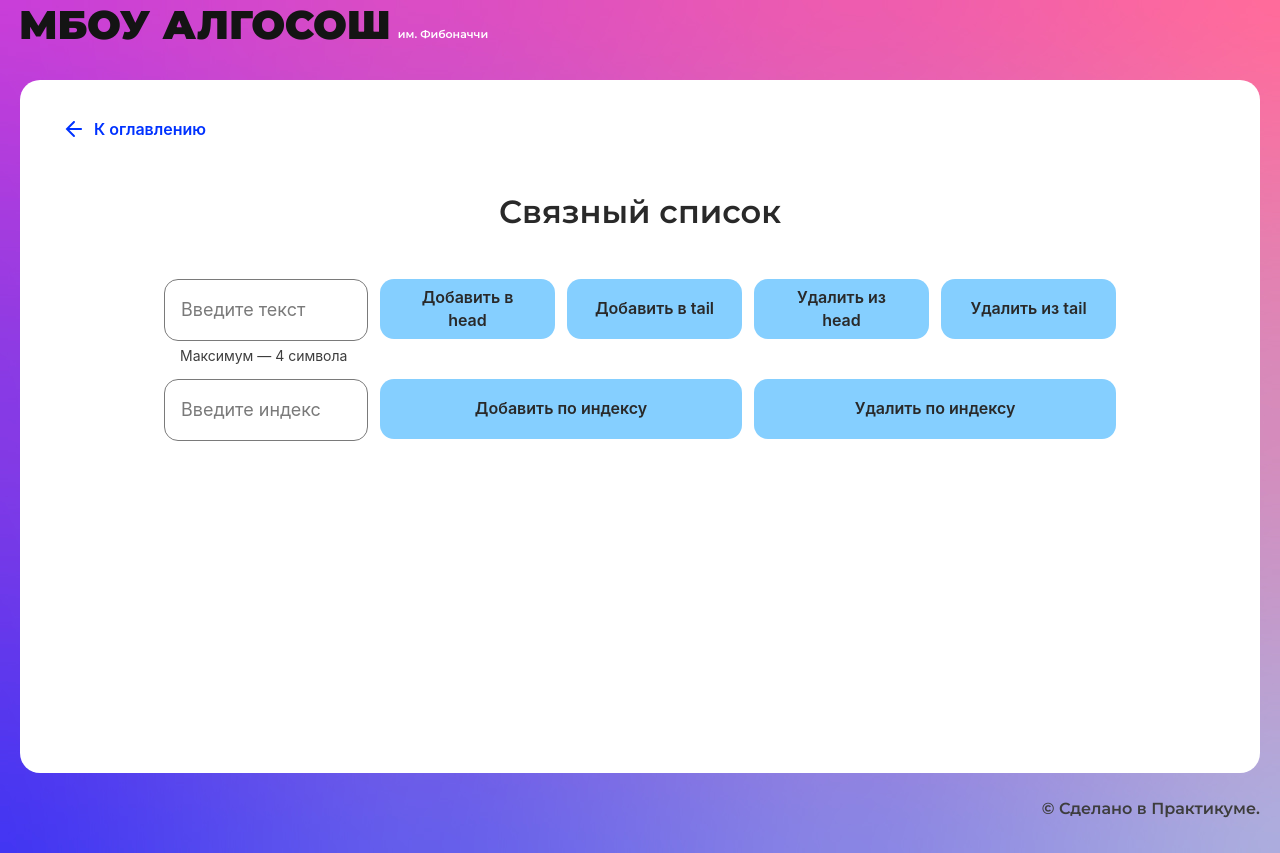
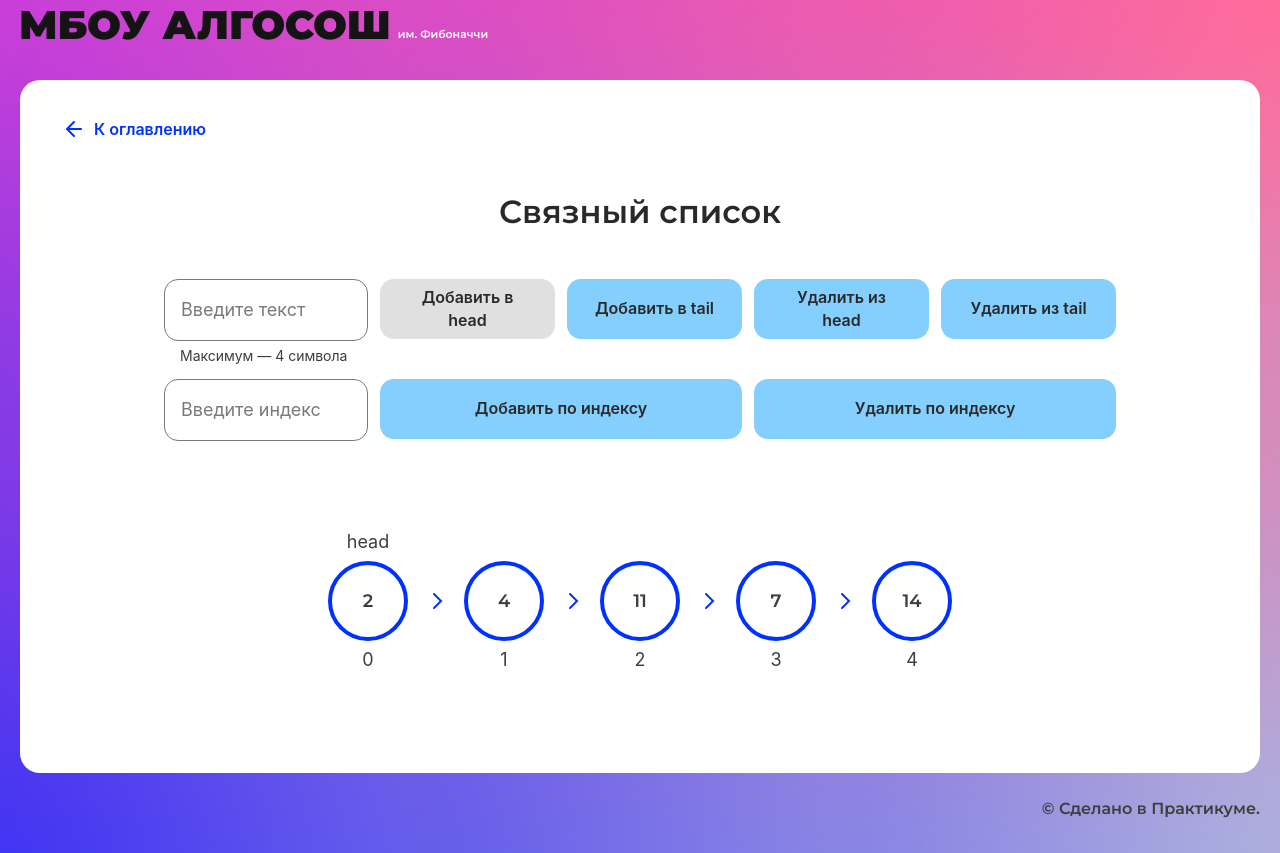
Before and after one commit to AvaveryU/algorithms, a React (Create React App) app: page /list in a window 1280 px wide. Built offline with nearby package versions, Linux system fonts and the light colour scheme.

Commit message:
list-page - добавление элемента в начало списка

```diff
--- a/src/components/list-page/list-page.module.css
+++ b/src/components/list-page/list-page.module.css
@@ -20,3 +20,21 @@
   grid-column-start: 4;
   grid-column-end: 6;
 }
+.circle {
+  margin-top: 120px;
+  display: flex;
+  justify-content: center;
+  flex-wrap: wrap;
+  gap: 16px;
+}
+.main {
+  position: relative;
+  display: flex;
+  align-items: center;
+  gap: 16px;
+}
+.top {
+  position: absolute;
+  left: 10%;
+  top: -64px;
+}
--- a/src/components/list-page/list-page.tsx
+++ b/src/components/list-page/list-page.tsx
@@ -1,15 +1,97 @@
-import React from "react";
+import { nanoid } from "nanoid";
+import React, { useState } from "react";
+import { SHORT_DELAY_IN_MS } from "../../constants/delays";
+import { ElementStates } from "../../types/element-states";
 import { Button } from "../ui/button/button";
+import { Circle } from "../ui/circle/circle";
+import { ArrowIcon } from "../ui/icons/arrow-icon";
 import { Input } from "../ui/input/input";
 import { SolutionLayout } from "../ui/solution-layout/solution-layout";
+import { LinkedList } from "./list";
 import styles from "./list-page.module.css";
 
 export const ListPage: React.FC = () => {
+  const id = nanoid();
+  const [inputValue, setInputValue] = useState<string>("");
+  const [flag, setFlag] = useState<boolean>(false); //флаг для активной кнопки
+  const list = new LinkedList<string>();
+  //const [isHeadAdd, setHeadAdd] = useState<boolean>(false);
+
+  //функция рандомного массива
+  const randomArr = () => {
+    let maxLen = 4; // max длина массива
+    let maxNum = 30; // max число в массиве
+    let length = Math.round(Math.random() + maxLen);
+    let max = Math.round(Math.random() * maxNum);
+    return Array.apply(null, Array(length)).map(() => {
+      return { element: Math.round(Math.random() * max), color: ElementStates.Default }; //определенная структура элементов массива
+    });
+  };
+  const initArray = randomArr();
+  const [isValues, setValues] =
+    useState<{ element: any; color: ElementStates; isHeadAdd?: boolean; topCircle?: any }[]>(initArray);
+
+  const handleChange = async (event: React.ChangeEvent<HTMLInputElement>) => {
+    setInputValue(event.target.value);
+  };
+
+  const addElementHead = async () => {
+    setFlag(true);
+    setInputValue("");
+    const arr = [...isValues];
+    list.print();
+    list.insertAt(inputValue, 0); // добавление элемента в начало списка
+    const head = list.getIndex(0);
+    list.print();
+    //0ой элемент в списке
+    arr[0] = {
+      ...arr[0],
+      isHeadAdd: true,
+      topCircle: {
+        element: head ? head : inputValue,
+      },
+    };
+
+    setValues([...arr]);
+    await new Promise((resolve) => setTimeout(resolve, SHORT_DELAY_IN_MS));
+    //указываем ключи для скрытия добавляемого элемента визуально (topCircle)
+    arr[0] = {
+      ...arr[0],
+      isHeadAdd: false,
+      topCircle: null,
+    };
+    //новый элемент в начале очереди
+    arr.unshift({
+      element: head ? head : inputValue,
+      color: ElementStates.Modified,
+    });
+    setValues([...arr]);
+    await new Promise((resolve) => setTimeout(resolve, SHORT_DELAY_IN_MS));
+    arr[0].color = ElementStates.Default; //возвращаем стандартный цвет нового 0го элемента
+    setFlag(false);
+    setInputValue("");
+  };
+
   return (
     <SolutionLayout title="Связный список">
       <div className={styles.content}>
-        <Input placeholder="Введите текст" type="text" extraClass={styles.frame} maxLength={4} isLimitText />
-        <Button text="Добавить в head" linkedList="small" extraClass={styles.button} />
+        <Input
+          placeholder="Введите текст"
+          type="text"
+          extraClass={styles.frame}
+          maxLength={4}
+          isLimitText
+          onChange={handleChange}
+          value={inputValue || ""}
+        />
+        <Button
+          text="Добавить в head"
+          linkedList="small"
+          extraClass={styles.button}
+          onClick={addElementHead}
+          isLoader={!flag ? false : true}
+          disabled={inputValue ? false : true}
+        />
         <Button text="Добавить в tail" linkedList="small" extraClass={styles.button} />
         <Button text="Удалить из head" linkedList="small" extraClass={styles.button} />
         <Button text="Удалить из tail" linkedList="small" extraClass={styles.button} />
@@ -17,6 +99,34 @@ export const ListPage: React.FC = () => {
         <Button text="Добавить по индексу" linkedList="big" extraClass={styles.button__first} />
         <Button text="Удалить по индексу" linkedList="big" extraClass={styles.button__second} />
       </div>
+      <div className={styles.circle}>
+        {isValues.map((item, index) => {
+          return (
+            <div className={styles.main}>
+              <Circle
+                letter={`${item.element}`}
+                key={index}
+                state={item.color}
+                index={index}
+                head={index === 0 && !item.isHeadAdd ? "head" : ""}
+                //tail={item.tail}
+              />
+              {index !== isValues.length - 1 ? (
+                <ArrowIcon fill={item.color === ElementStates.Changing ? "#D252E1" : "#0032FF"} />
+              ) : null}
+              {item.isHeadAdd && (
+                <Circle
+                  isSmall
+                  letter={`${item.topCircle.element}`}
+                  key={id}
+                  state={ElementStates.Changing}
+                  extraClass={styles.top}
+                />
+              )}
+            </div>
+          );
+        })}
+      </div>
     </SolutionLayout>
   );
 };
--- /dev/null
+++ b/src/components/list-page/list.ts
@@ -0,0 +1,98 @@
+export class Node<T> {
+  value: T;
+  next: Node<T> | null;
+  constructor(value: T, next?: Node<T> | null) {
+    this.value = value;
+    this.next = next === undefined ? null : next;
+  }
+}
+
+interface ILinkedList<T> {
+  append: (element: T) => void;
+  insertAt: (element: T, position: number) => void;
+  getSize: () => number;
+  print: () => void;
+}
+
+export class LinkedList<T> implements ILinkedList<T> {
+  private head: Node<T> | null;
+  private size: number;
+  constructor() {
+    this.head = null;
+    this.size = 0;
+  }
+
+  insertAt(element: T, index: number) {
+    if (index < 0 || index > this.size) {
+      console.log("Enter a valid index");
+      return;
+    } else {
+      const node = new Node(element);
+      // добавить элемент в начало списка
+      if (index === 0) {
+        node.next = this.head;
+        this.head = node;
+      } else {
+        let curr = this.head;
+        let currIndex = 0;
+        // перебрать элементы в списке до нужной позиции
+        while (currIndex < index) {
+          currIndex++;
+          if (curr?.next && currIndex !== index) {
+            curr = curr?.next;
+          }
+        }
+        // добавить элемент
+        if (curr) {
+          node.next = curr.next;
+          curr.next = node;
+        }
+      }
+      this.size++;
+    }
+  }
+
+  append(element: T) {
+    const node = new Node(element);
+    let current;
+    if (this.head === null) {
+      this.head = node;
+    } else {
+      current = this.head;
+      while (current.next) {
+        current = current.next;
+      }
+      current.next = node;
+    }
+    this.size++;
+  }
+
+  getSize() {
+    return this.size;
+  }
+
+  getIndex(index: number) {
+    if (index < 0 || index > this.size) {
+      return null;
+    } else {
+      let curr = this.head;
+      let currIndex = 0;
+      while (currIndex < index && curr) {
+        currIndex++;
+        if (curr?.next && currIndex !== index) {
+          curr = curr?.next;
+        }
+        return curr ? curr.value : null;
+      }
+    }
+  }
+
+  print() {
+    let curr = this.head;
+    let res = "";
+    while (curr) {
+      res += `${curr.value} `;
+      curr = curr.next;
+    }
+  }
+}
--- a/src/components/queue-page/queue-page.tsx
+++ b/src/components/queue-page/queue-page.tsx
@@ -73,12 +73,10 @@ export const QueuePage: React.FC = () => {
     if (head.index === tail.index) {
       setCheckQueue(true);
       queue.peak();
-      console.log(head);
       arr[head.index] = {
         element: "",
         head: "",
       };
-
       setCheckQueue(false);
     } else {
       queue.dequeue();
```
